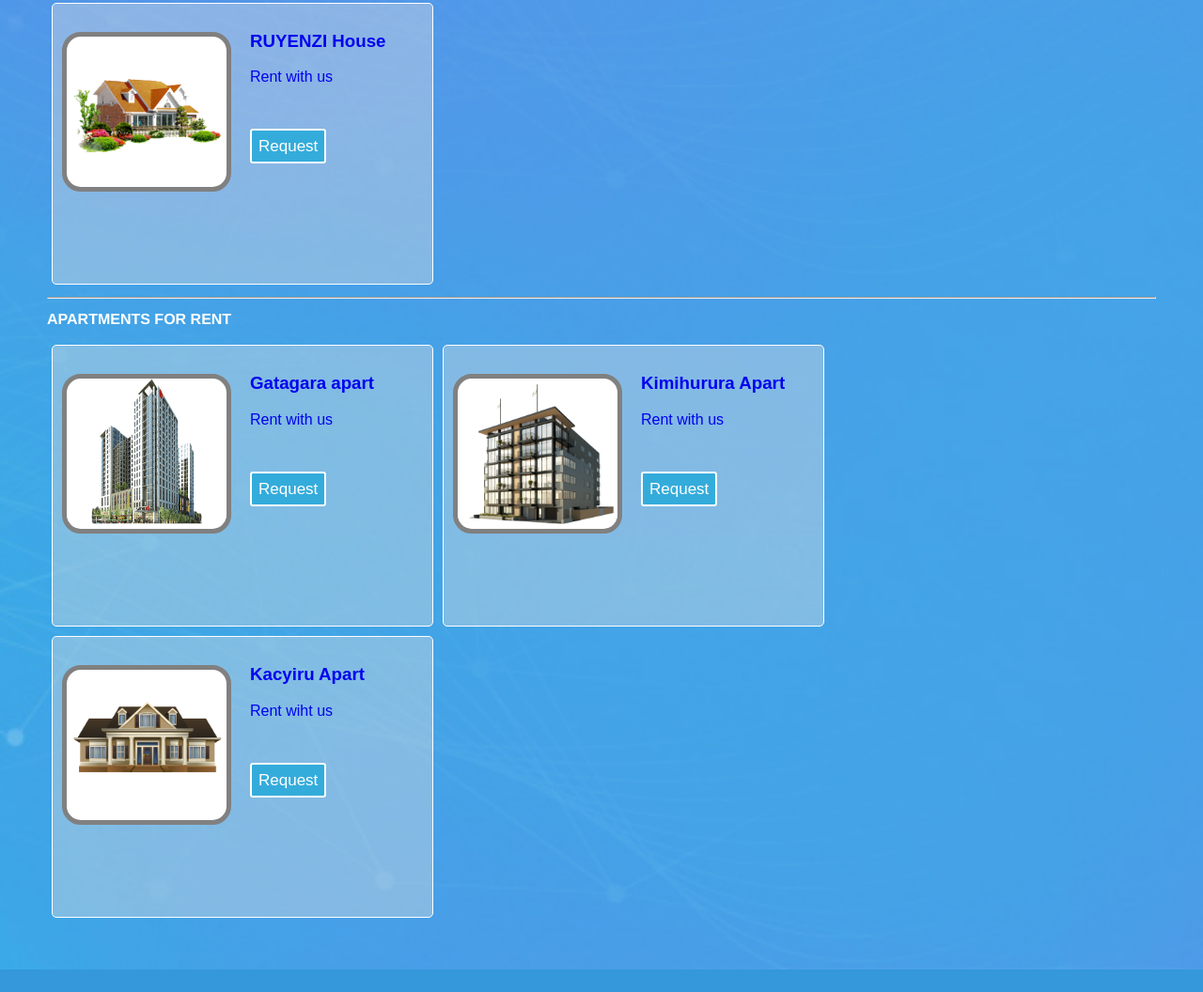
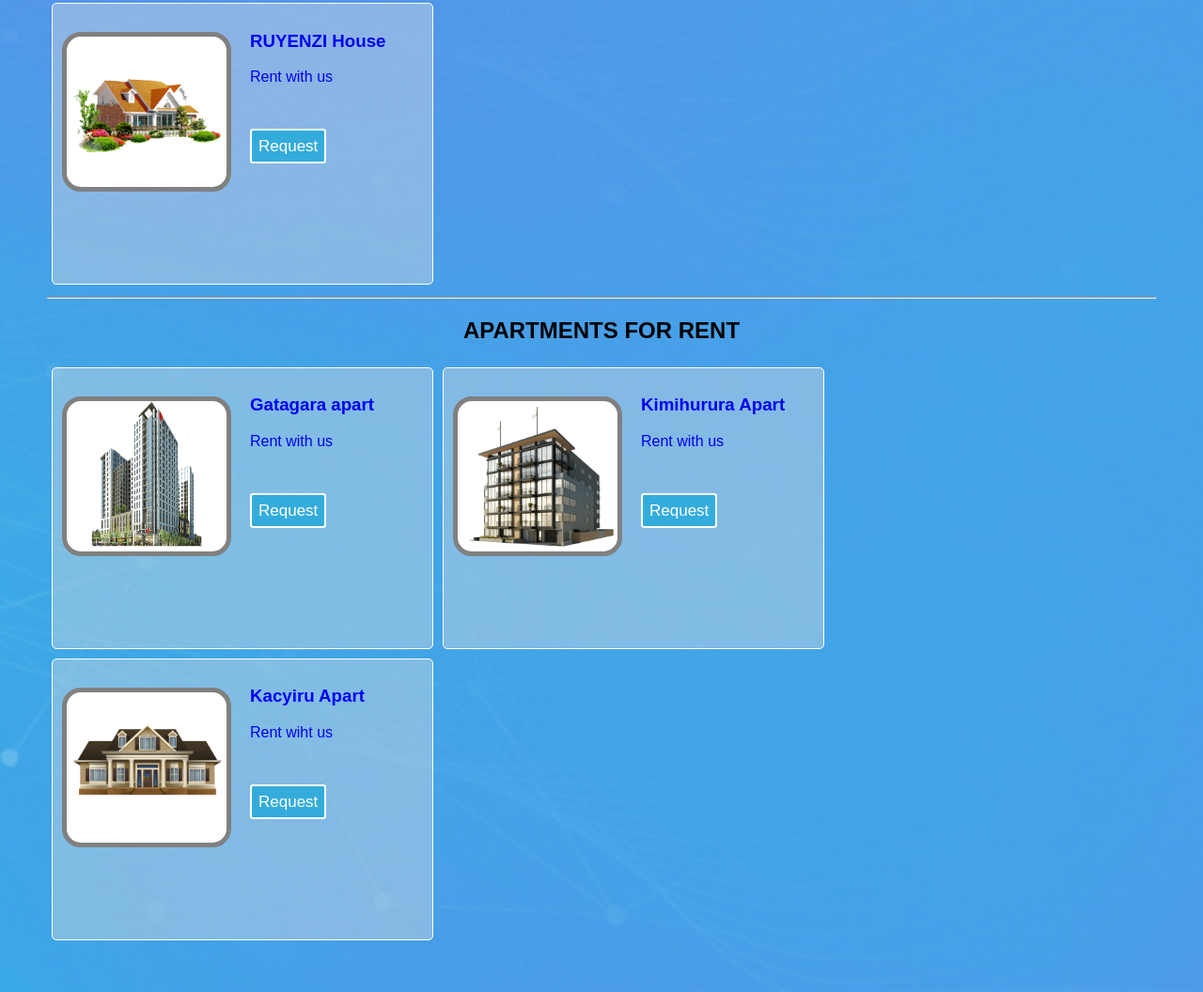
Before and after one commit to wjurkowlaniec/UI, a plain HTML site: page pages/user-property.html in a window 1280 px wide. Shown: the part 1481-2537 px from the top of the page at 94% size. Before the commit the page ends 2513 px from the top, so only its background shows below. Drawn offline with Linux system fonts and the light colour scheme.

Commit message:
Update user-property.html

```diff
--- a/pages/user-property.html
+++ b/pages/user-property.html
@@ -82,7 +82,7 @@
 
     <hr>
 
-  <h2 class="text"><strong>APARTMENTS FOR RENT</strong></h2>
+  <h2 class="header-text"><strong>APARTMENTS FOR RENT</strong></h2>
 
   <div class="grid">
         <div class="column-grid" >
```
